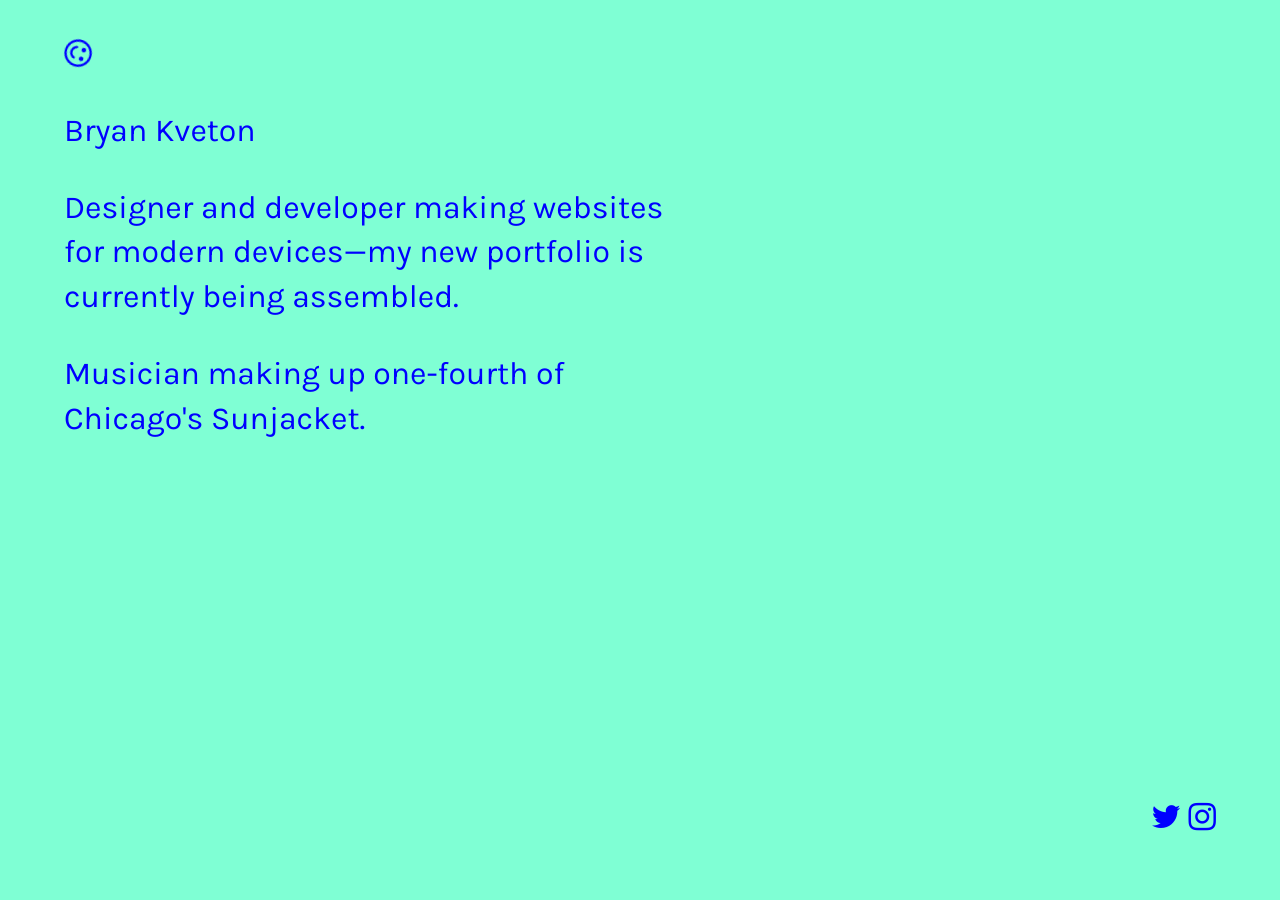
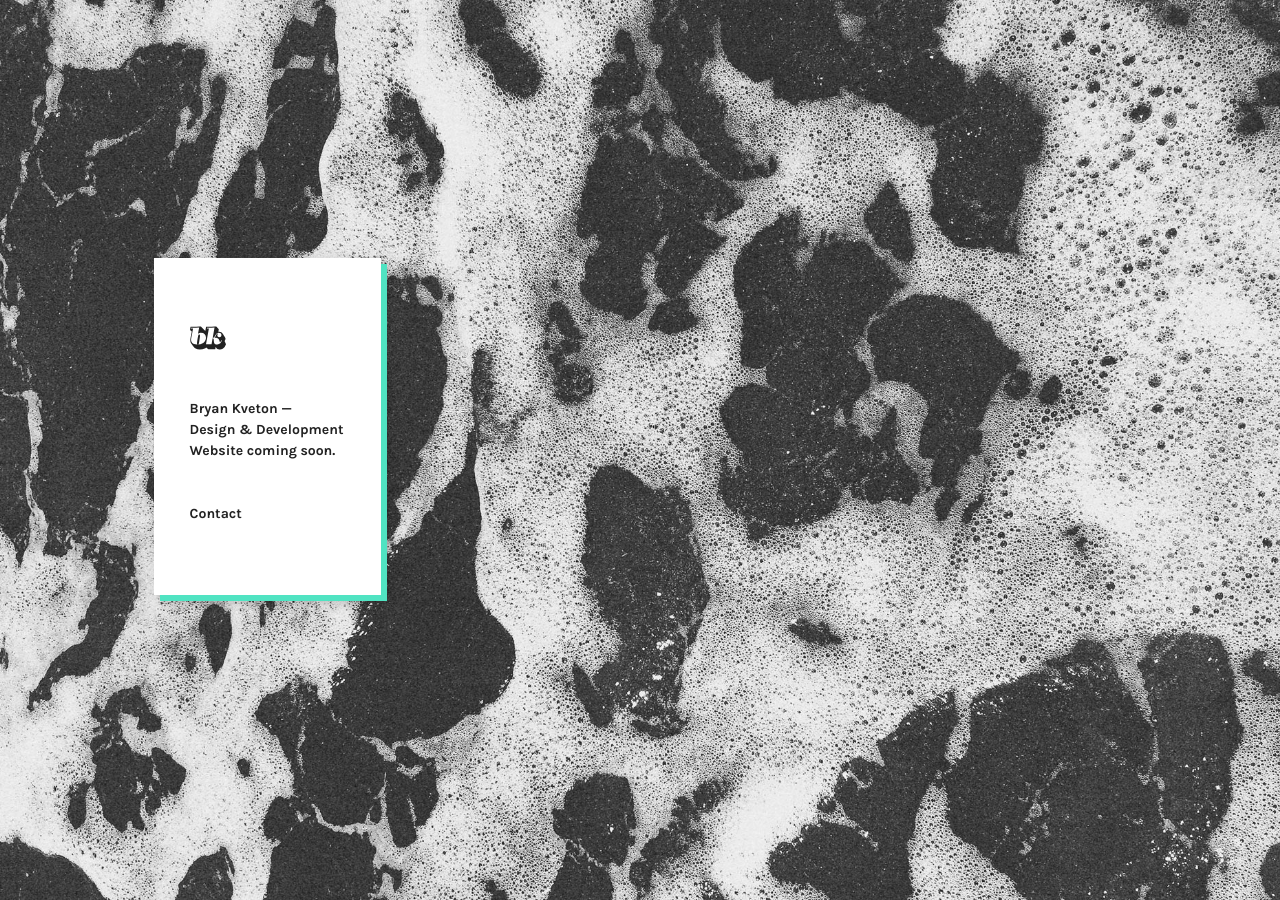
Before and after one commit to brynosaur/brynosaur.github.io, a Jekyll site: the page built from index.html, in a window 1280 px wide. Built offline with Jekyll 4.4.1, drawn with Linux system fonts in a browser that asks for light colours; nearby versions of some CDN libraries.

Commit message:
Update splash page

```diff
--- /dev/null
+++ b/Gemfile
@@ -0,0 +1,4 @@
+source "https://rubygems.org"
+
+gem 'jekyll',"~> 2.4.0"
+gem 'compass',"~> 1.0.1"
--- a/_includes/js.html
+++ b/_includes/js.html
@@ -1,4 +1,3 @@
 <script src="//ajax.googleapis.com/ajax/libs/jquery/1.10.2/jquery.min.js"></script>
 <script>window.jQuery || document.write('<script src="js/vendor/jquery-1.10.2.min.js"><\/script>')</script>
 <script src="{{ "/js/plugins.js" | prepend: site.baseurl }}"></script>
-<script src="{{ "/js/main.js" | prepend: site.baseurl }}"></script>
--- a/_layouts/default.html
+++ b/_layouts/default.html
@@ -8,15 +8,7 @@
 
     <body>
 
-    {% include header.html %}
-
-    <div class="content">
       {{ content }}
-    </div>
-
-    {% include footer.html %}
-
-    {% include js.html %}
 
     </body>
 </html>
--- a/css/styles.css
+++ b/css/styles.css
@@ -5,7 +5,7 @@
 /**
  * Correct `block` display not defined in IE 6/7/8/9 and Firefox 3.
  */
-/* line 22, ../sass/_normalize.scss */
+/* line 11, ../sass/_normalize.scss */
 article,
 aside,
 details,
@@ -24,7 +24,7 @@ summary {
 /**
  * Correct `inline-block` display not defined in IE 6/7/8/9 and Firefox 3.
  */
-/* line 32, ../sass/_normalize.scss */
+/* line 30, ../sass/_normalize.scss */
 audio,
 canvas,
 video {
@@ -75,7 +75,7 @@ html {
  * Address `font-family` inconsistency between `textarea` and other form
  * elements.
  */
-/* line 83, ../sass/_normalize.scss */
+/* line 79, ../sass/_normalize.scss */
 html,
 button,
 input,
@@ -106,7 +106,7 @@ a:focus {
 /**
  * Improve readability when focused and also mouse hovered in all browsers.
  */
-/* line 112, ../sass/_normalize.scss */
+/* line 111, ../sass/_normalize.scss */
 a:active,
 a:hover {
   outline: 0;
@@ -167,7 +167,7 @@ abbr[title] {
 /**
  * Address style set to `bolder` in Firefox 3+, Safari 4/5, and Chrome.
  */
-/* line 169, ../sass/_normalize.scss */
+/* line 168, ../sass/_normalize.scss */
 b,
 strong {
   font-weight: bold;
@@ -209,7 +209,7 @@ mark {
 /**
  * Address margins set differently in IE 6/7.
  */
-/* line 210, ../sass/_normalize.scss */
+/* line 209, ../sass/_normalize.scss */
 p,
 pre {
   margin: 1em 0;
@@ -218,7 +218,7 @@ pre {
 /**
  * Correct font family set oddly in IE 6, Safari 4/5, and Chrome.
  */
-/* line 221, ../sass/_normalize.scss */
+/* line 218, ../sass/_normalize.scss */
 code,
 kbd,
 pre,
@@ -249,7 +249,7 @@ q {
 /**
  * Address `quotes` property not supported in Safari 4.
  */
-/* line 250, ../sass/_normalize.scss */
+/* line 249, ../sass/_normalize.scss */
 q:before,
 q:after {
   content: '';
@@ -267,7 +267,7 @@ small {
 /**
  * Prevent `sub` and `sup` affecting `line-height` in all browsers.
  */
-/* line 268, ../sass/_normalize.scss */
+/* line 267, ../sass/_normalize.scss */
 sub,
 sup {
   font-size: 75%;
@@ -292,7 +292,7 @@ sub {
 /**
  * Address margins set differently in IE 6/7.
  */
-/* line 294, ../sass/_normalize.scss */
+/* line 291, ../sass/_normalize.scss */
 dl,
 menu,
 ol,
@@ -308,7 +308,7 @@ dd {
 /**
  * Address paddings set differently in IE 6/7.
  */
-/* line 308, ../sass/_normalize.scss */
+/* line 306, ../sass/_normalize.scss */
 menu,
 ol,
 ul {
@@ -318,7 +318,7 @@ ul {
 /**
  * Correct list images handled incorrectly in IE 7.
  */
-/* line 317, ../sass/_normalize.scss */
+/* line 316, ../sass/_normalize.scss */
 nav ul,
 nav ol {
   list-style: none;
@@ -402,7 +402,7 @@ legend {
  *    and Chrome.
  * 3. Improve appearance and consistency in all browsers.
  */
-/* line 401, ../sass/_normalize.scss */
+/* line 398, ../sass/_normalize.scss */
 button,
 input,
 select,
@@ -421,7 +421,7 @@ textarea {
  * Address Firefox 3+ setting `line-height` on `input` using `!important` in
  * the UA stylesheet.
  */
-/* line 414, ../sass/_normalize.scss */
+/* line 413, ../sass/_normalize.scss */
 button,
 input {
   line-height: normal;
@@ -433,7 +433,7 @@ input {
  * Correct `button` style inheritance in Chrome, Safari 5+, and IE 6+.
  * Correct `select` style inheritance in Firefox 4+ and Opera.
  */
-/* line 426, ../sass/_normalize.scss */
+/* line 425, ../sass/_normalize.scss */
 button,
 select {
   text-transform: none;
@@ -448,7 +448,7 @@ select {
  * 4. Remove inner spacing in IE 7 without affecting normal text inputs.
  *    Known issue: inner spacing remains in IE 6.
  */
-/* line 443, ../sass/_normalize.scss */
+/* line 440, ../sass/_normalize.scss */
 button,
 html input[type="button"],
 input[type="reset"],
@@ -464,7 +464,7 @@ input[type="submit"] {
 /**
  * Re-set default cursor for disabled elements.
  */
-/* line 454, ../sass/_normalize.scss */
+/* line 453, ../sass/_normalize.scss */
 button[disabled],
 html input[disabled] {
   cursor: default;
@@ -476,7 +476,7 @@ html input[disabled] {
  * 3. Remove excess padding in IE 7.
  *    Known issue: excess padding remains in IE 6.
  */
-/* line 466, ../sass/_normalize.scss */
+/* line 465, ../sass/_normalize.scss */
 input[type="checkbox"],
 input[type="radio"] {
   box-sizing: border-box;
@@ -508,7 +508,7 @@ input[type="search"] {
  * Remove inner padding and search cancel button in Safari 5 and Chrome
  * on OS X.
  */
-/* line 492, ../sass/_normalize.scss */
+/* line 491, ../sass/_normalize.scss */
 input[type="search"]::-webkit-search-cancel-button,
 input[type="search"]::-webkit-search-decoration {
   -webkit-appearance: none;
@@ -517,7 +517,7 @@ input[type="search"]::-webkit-search-decoration {
 /**
  * Remove inner padding and border in Firefox 3+.
  */
-/* line 501, ../sass/_normalize.scss */
+/* line 500, ../sass/_normalize.scss */
 button::-moz-focus-inner,
 input::-moz-focus-inner {
   border: 0;
@@ -570,7 +570,7 @@ hr {
   padding: 0;
 }
 
-/* line 23, ../sass/_base.scss */
+/* line 20, ../sass/_base.scss */
 audio,
 canvas,
 img,
@@ -625,7 +625,7 @@ textarea {
   width: 1px;
 }
 
-/* line 67, ../sass/_base.scss */
+/* line 66, ../sass/_base.scss */
 .visuallyhidden.focusable:active,
 .visuallyhidden.focusable:focus {
   clip: auto;
@@ -641,7 +641,7 @@ textarea {
   visibility: hidden;
 }
 
-/* line 79, ../sass/_base.scss */
+/* line 78, ../sass/_base.scss */
 .clearfix:before,
 .clearfix:after {
   content: " ";
@@ -670,7 +670,7 @@ textarea {
     text-shadow: none !important;
   }
 
-  /* line 104, ../sass/_base.scss */
+  /* line 103, ../sass/_base.scss */
   a,
   a:visited {
     text-decoration: underline;
@@ -689,14 +689,14 @@ textarea {
   /*
    * Don't show links for images, or javascript/internal links
    */
-  /* line 122, ../sass/_base.scss */
+  /* line 120, ../sass/_base.scss */
   .ir a:after,
   a[href^="javascript:"]:after,
   a[href^="#"]:after {
     content: "";
   }
 
-  /* line 127, ../sass/_base.scss */
+  /* line 126, ../sass/_base.scss */
   pre,
   blockquote {
     border: 1px solid #999;
@@ -709,7 +709,7 @@ textarea {
     /* h5bp.com/t */
   }
 
-  /* line 137, ../sass/_base.scss */
+  /* line 136, ../sass/_base.scss */
   tr,
   img {
     page-break-inside: avoid;
@@ -722,9 +722,8 @@ textarea {
 
   @page {
     margin: 0.5cm;
-}
-
-  /* line 151, ../sass/_base.scss */
+  }
+  /* line 149, ../sass/_base.scss */
   p,
   h2,
   h3 {
@@ -732,7 +731,7 @@ textarea {
     widows: 3;
   }
 
-  /* line 157, ../sass/_base.scss */
+  /* line 156, ../sass/_base.scss */
   h2,
   h3 {
     page-break-after: avoid;
@@ -741,213 +740,190 @@ textarea {
 /* Colors */
 /* line 6, ../sass/_main.scss */
 body {
-  font-family: 'Karla', sans-serif;
-  background-color: aquamarine;
+  font-family: "Karla", Arial, sans-serif;
+  font-weight: 700;
+  color: #222;
 }
 
-/* line 10, ../sass/_main.scss */
-h1, h2, h3, h4 {
-  font-weight: normal;
-}
-
-/* line 13, ../sass/_main.scss */
-.box {
-  max-width: 600px;
-  padding: 0 1em;
+/* line 11, ../sass/_main.scss */
+body, html {
+  margin: 0;
+  padding: 0;
+  height: 100%;
+  line-height: 1.5;
 }
 
 /* line 17, ../sass/_main.scss */
-#greeting {
-  color: blue;
-}
-
-/* line 20, ../sass/_main.scss */
-header {
-  color: blue;
-}
-
-/* line 23, ../sass/_main.scss */
-footer {
+.background {
   position: fixed;
-  right: 2em;
-  bottom: 2em;
-}
-
-/* line 28, ../sass/_main.scss */
-.trigger {
-  display: block;
-}
-/* line 30, ../sass/_main.scss */
-.trigger:hover {
-  cursor: w-resize;
-}
-
-/* line 34, ../sass/_main.scss */
-.sunjacket {
-  display: block;
-}
-/* line 36, ../sass/_main.scss */
-.sunjacket:hover {
-  cursor: alias;
-}
-
-/* line 40, ../sass/_main.scss */
-#email {
-  text-align: center;
-  position: fixed;
+  z-index: -1;
   top: 0;
   right: 0;
   bottom: 0;
   left: 0;
-  background-color: blue;
-  display: flex;
-  align-items: center;
-  justify-content: center;
-  -webkit-transition: -webkit-transform 350ms ease-out;
-  -moz-transition: -moz-transform 350ms ease-out;
-  -o-transition: -o-transform 350ms ease-out;
-  transition: transform 350ms ease-out;
+  height: 100%;
+  width: 100%;
+  background: url("../images/fuzz.jpg");
+  background-size: cover;
+  -moz-animation: wave 30s infinite alternate;
+  -webkit-animation: wave 30s infinite alternate;
+  animation: wave 30s infinite alternate;
 }
+
+/* line 30, ../sass/_main.scss */
+.banner {
+  height: 100%;
+  margin-left: 12%;
+  display: table;
+  vertical-align: middle;
+}
+
+/* line 36, ../sass/_main.scss */
+.center {
+  display: table-cell;
+  vertical-align: middle;
+}
+
+/* line 40, ../sass/_main.scss */
+.card {
+  padding: 4.25em 2.375em 4.375em 2.25em;
+  margin-bottom: 3em;
+  background: white;
+  box-shadow: 6px 6px 0px #50E3C2, 6px 6px 12px rgba(0, 0, 0, 0.25);
+  -moz-transition: all 200ms ease;
+  -o-transition: all 200ms ease;
+  -webkit-transition: all 200ms ease;
+  transition: all 200ms ease;
+  -moz-animation: fadein 1.5s;
+  -webkit-animation: fadein 1.5s;
+  animation: fadein 1.5s;
+}
+
+/* line 48, ../sass/_main.scss */
+.card:hover {
+  background-color: #50E3C2;
+  box-shadow: 6px 6px 0px #222, 6px 6px 12px rgba(0, 0, 0, 0.25);
+}
+
 /* line 52, ../sass/_main.scss */
-#email:hover {
-  cursor: e-resize;
+.logo {
+  margin-bottom: 3em;
 }
+
 /* line 55, ../sass/_main.scss */
-#email p {
-  color: white;
+.logo:hover {
+  -moz-animation: rotate 1s;
+  -webkit-animation: rotate 1s;
+  animation: rotate 1s;
+  cursor: none;
 }
 
 /* line 59, ../sass/_main.scss */
-.closed {
-  -webkit-transform: translateX(-100%);
-  -moz-transform: translateX(-100%);
-  -ms-transform: translateX(-100%);
-  -o-transform: translateX(-100%);
-  transform: translateX(-100%);
+.contact {
+  display: inline-block;
+  margin-top: 3em;
+  color: #222;
+  text-decoration: none;
 }
 
-/* line 62, ../sass/_main.scss */
-h1, p {
-  line-height: 1.4;
-  font-size: 1em;
-  font-weight: 700;
+/* line 65, ../sass/_main.scss */
+.contact:hover {
+  text-decoration: underline;
 }
 
-/* line 67, ../sass/_main.scss */
-a {
-  text-decoration: none;
-  color: blue;
-  -webkit-transition: color 200ms ease-out;
-  -moz-transition: color 200ms ease-out;
-  -o-transition: color 200ms ease-out;
-  transition: color 200ms ease-out;
-}
-
-/* line 72, ../sass/_main.scss */
-a:hover {
-  color: coral;
-}
-
-@media screen and (min-width: 769px) {
-  /* line 76, ../sass/_main.scss */
-  body {
-    font-size: 200%;
-  }
-
-  /* line 79, ../sass/_main.scss */
-  h1, p {
-    line-height: 1.4;
-    font-size: 1em;
-    font-weight: 400;
-  }
-
-  /* line 84, ../sass/_main.scss */
-  .box {
-    padding: 0 2em;
-  }
-}
-/* line 88, ../sass/_main.scss */
-.resume-section {
-  padding: 1.7em 0;
-  border-bottom: 4px solid blue;
-}
-/* line 91, ../sass/_main.scss */
-.resume-section:last-of-type {
-  border-bottom: none;
-}
-/* line 94, ../sass/_main.scss */
-.resume-section:first-of-type {
-  border-top: 4px solid blue;
-  margin-top: 2em;
-}
-/* line 98, ../sass/_main.scss */
-.resume-section h2 {
-  font-size: 1em;
-  font-weight: 700;
-}
-
-/* line 103, ../sass/_main.scss */
-.item {
-  margin-bottom: 1.7em;
-  padding: 0.25em 0;
-}
-
-/* line 107, ../sass/_main.scss */
-.item:last-of-type {
-  margin-bottom: 0.83em;
-}
-
-/* line 110, ../sass/_main.scss */
-.item h3 {
-  font-weight: 700;
-}
-
-/* line 113, ../sass/_main.scss */
-.item h3, .item h4 {
-  margin-top: 0;
-  margin-bottom: 0.25em;
-}
-
-/* line 117, ../sass/_main.scss */
-.item time, .item p {
-  font-style: italic;
+/* line 68, ../sass/_main.scss */
+h1, h2, p, a {
+  font-size: 0.875em;
   margin: 0;
 }
 
-/* line 121, ../sass/_main.scss */
-.item address {
-  font-size: 0.875em;
-  line-height: 1.4;
-  margin-top: 0.83em;
+@-moz-keyframes wave {
+  from {
+    -moz-transform: scale(1, 1);
+    transform: scale(1, 1);
+  }
+  to {
+    -moz-transform: scale(1.1, 1.1);
+    transform: scale(1.1, 1.1);
+  }
 }
-
-/* line 126, ../sass/_main.scss */
-.item ul {
-  list-style-type: disc;
-  font-size: 0.875em;
-  line-height: 1.4;
-  padding-left: 1.5em;
-  margin-bottom: 1.7em;
+@-webkit-keyframes wave {
+  from {
+    -webkit-transform: scale(1, 1);
+    transform: scale(1, 1);
+  }
+  to {
+    -webkit-transform: scale(1.1, 1.1);
+    transform: scale(1.1, 1.1);
+  }
 }
-
-/* line 133, ../sass/_main.scss */
-.item li {
-  font-style: italic;
+@keyframes wave {
+  from {
+    -moz-transform: scale(1, 1);
+    -ms-transform: scale(1, 1);
+    -webkit-transform: scale(1, 1);
+    transform: scale(1, 1);
+  }
+  to {
+    -moz-transform: scale(1.1, 1.1);
+    -ms-transform: scale(1.1, 1.1);
+    -webkit-transform: scale(1.1, 1.1);
+    transform: scale(1.1, 1.1);
+  }
 }
-/* line 135, ../sass/_main.scss */
-.item li:before {
-  content: \f0e7;
+@-moz-keyframes fadein {
+  from {
+    opacity: 0;
+  }
+  to {
+    opacity: 1;
+  }
 }
-
-/* line 139, ../sass/_main.scss */
-.item label {
-  color: rgba(0, 0, 0, 0.25);
-  margin-left: 0.5em;
+@-webkit-keyframes fadein {
+  from {
+    opacity: 0;
+  }
+  to {
+    opacity: 1;
+  }
 }
-
-/* line 143, ../sass/_main.scss */
-.hide {
-  text-indent: 100%;
-  white-space: nowrap;
-  overflow: hidden;
+@keyframes fadein {
+  from {
+    opacity: 0;
+  }
+  to {
+    opacity: 1;
+  }
 }
+@-moz-keyframes rotate {
+  from {
+    -moz-transform: rotateY(0deg);
+    transform: rotateY(0deg);
+  }
+  to {
+    -moz-transform: rotateY(360deg);
+    transform: rotateY(360deg);
+  }
+}
+@-webkit-keyframes rotate {
+  from {
+    -webkit-transform: rotateY(0deg);
+    transform: rotateY(0deg);
+  }
+  to {
+    -webkit-transform: rotateY(360deg);
+    transform: rotateY(360deg);
+  }
+}
+@keyframes rotate {
+  from {
+    -moz-transform: rotateY(0deg);
+    -webkit-transform: rotateY(0deg);
+    transform: rotateY(0deg);
+  }
+  to {
+    -moz-transform: rotateY(360deg);
+    -webkit-transform: rotateY(360deg);
+    transform: rotateY(360deg);
+  }
+}
--- a/index.html
+++ b/index.html
@@ -2,17 +2,14 @@
 layout: default
 ---
 
-<div id="greeting">
-  <div class="box">
-    <p><a class="trigger" href="#">Designer and developer making websites for modern devices—my new portfolio is currently being assembled.</a></p>
-
-    <p><a class="sunjacket" href="http://www.sunjacket.net">Musician making up one-fourth of Chicago's Sunjacket.</a></p>
-
-  </div>
+<div class="banner">
+  <div class="center">
+    <div class="card">
+      <img class="logo" src="images/bk-logo.svg">
+      <h1>Bryan Kveton &mdash;</h1>
+      <h2>Design & Development</h2>
+      <p>Website coming soon.</p>
+      <a class="contact" href="">Contact</a>
+    </div></div>
 </div>
-
-<div id="email" class="closed">
-  <div class="box">
-    <p>howdy at bryankveton dot com</p>
-  </div>
-</div>
+<div class="background"></div>
--- a/robots.txt
+++ b/robots.txt
@@ -1,4 +1,3 @@
 # robotstxt.org/
 
 User-agent: *
-Disallow: /cv/
```
Also changed, not shown: sass/_main.scss (+77 -128 lines), Gemfile.lock (added), images/bk-logo.svg (added), images/fuzz.jpg (added), 2 other files.
